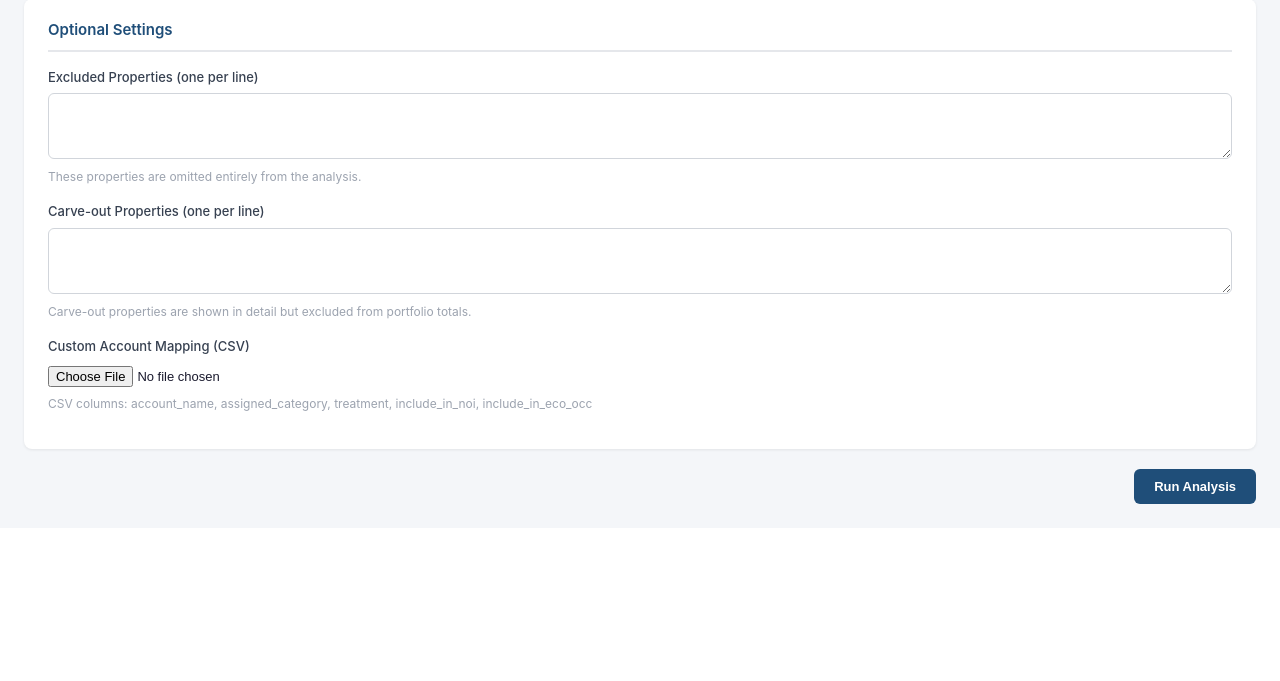
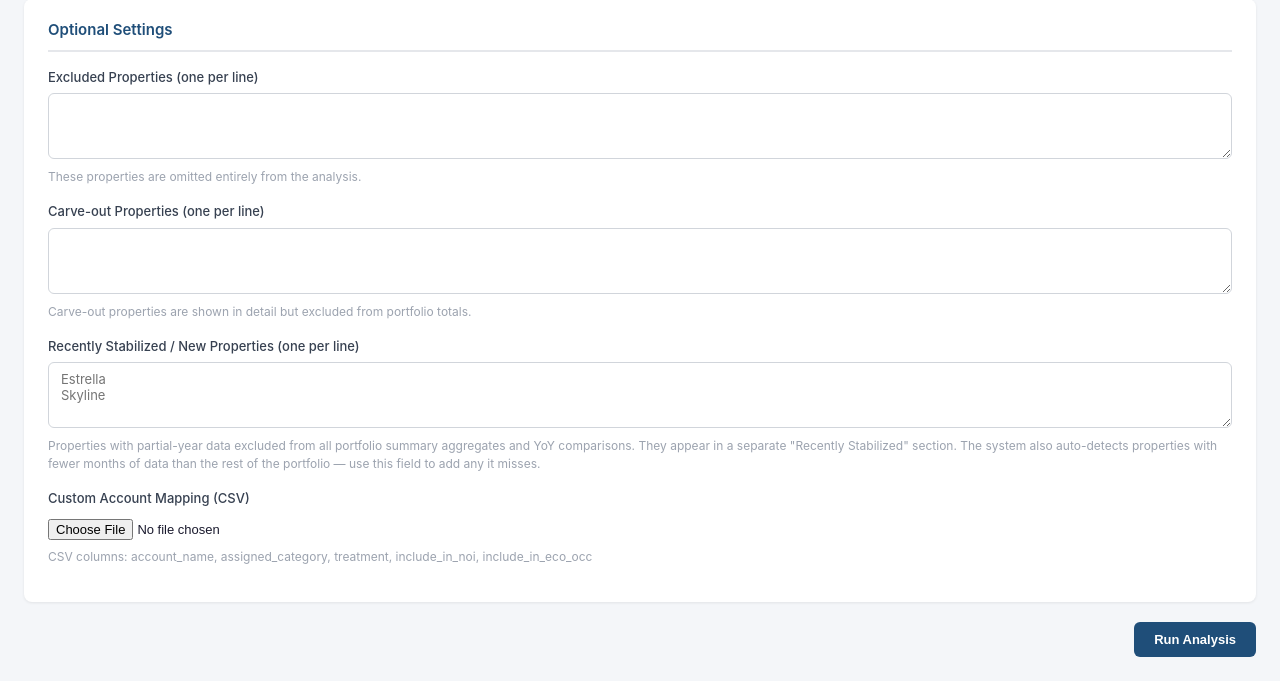
Before and after one commit to epagtaconan22/portfolio-analyzer, a Flask app: page / in a window 1280 px wide. Shown: the part 1598-2279 px from the top of the page. Before the commit the page ends 2102 px from the top, so only its background shows below. Run offline with Flask 3, Linux system fonts and the light colour scheme.

Commit message:
feat: partial-year property filtering for apples-to-apples YoY comparison
Adds automatic detection and manual override for properties that cannot be
fairly compared year-over-year due to partial-year data (e.g. Estrella which
stabilised mid-2024). These properties are excluded from all portfolio summary
aggregates and YoY comparisons and shown in a dedicated "Recently Stabilised"
section instead.

Auto-detection (upload.py _detect_partial_year): for each year in the dataset,
the expected month count equals the maximum any non-carveout property has. Any
property with fewer months than that in any year is flagged as partial-year.
For Q1-only analyses no partial-year is detected (all properties have 3 months).

Manual override: new "Recently Stabilised / New Properties" textarea in the
upload form's Optional Settings section lets users add any property the
auto-detection misses.

is_partial_year flag added to PropertyPeriodKPIs (defaults False so old
stored runs load without error). Flag is persisted in metadata.json alongside
auto_detected_partial and manually_stabilized lists.

Results route: partial-year properties excluded from period_aggs, year_aggs,
prop_rows, and noi_vs_budget. partial_year_rows computed separately from
latest-year KPIs and passed to template.

Dashboard template: Portfolio Summary h2 gains an info-badge (circled i) whose
hover tooltip lists excluded, carve-out, and recently-stabilised properties.
New amber-bordered "Recently Stabilised / New Properties" section shows each
property's latest-year Income, Expenses, Actual NOI, Budget NOI, NOI Var, and
Eco Occ with no YoY columns. Both tables have data-sortfilter.

Workbook (_build_dashboard): period_aggs and year_aggs exclude partial-year.
New "Recently Stabilised" table appended after the Below Eco Occ target table.

All 103 tests pass.

Co-Authored-By: Claude Sonnet 4.6 <noreply@anthropic.com>

```diff
--- a/app/exporter/main_workbook.py
+++ b/app/exporter/main_workbook.py
@@ -181,22 +181,24 @@ def _build_dashboard(wb, kpis, portfolio_name, eco_occ_target, ar_rows=None,
     from openpyxl.worksheet.properties import Outline
     ws.sheet_properties.outlinePr = Outline(summaryBelow=False, summaryRight=False)
 
-    props = {k.property_name for k in kpis if not k.is_carveout}
+    props = {k.property_name for k in kpis if not k.is_carveout and not k.is_partial_year}
     num_props = len(props)
 
-    # ── Quarter-period aggregates ────────────────────────────────────────────
+    # ── Quarter-period aggregates (partial-year properties excluded) ─────────
     quarters = _get_sorted_quarters(kpis)
     period_labels = [_quarter_label(yr, q) for (yr, q) in quarters]
     period_aggs: dict[str, dict] = {}
     for (yr, q) in quarters:
-        q_kpis = [k for k in _kpis_for_quarter(kpis, yr, q) if not k.is_carveout]
+        q_kpis = [k for k in _kpis_for_quarter(kpis, yr, q)
+                  if not k.is_carveout and not k.is_partial_year]
         period_aggs[_quarter_label(yr, q)] = _aggregate(q_kpis)
 
-    # ── Annual aggregates and YoY year pairs ─────────────────────────────────
-    years_sorted = sorted({k.year for k in kpis if not k.is_carveout})
+    # ── Annual aggregates and YoY year pairs (partial-year excluded) ─────────
+    years_sorted = sorted({k.year for k in kpis if not k.is_carveout and not k.is_partial_year})
     year_aggs: dict[int, dict] = {}
     for yr in years_sorted:
-        yr_kpis = [k for k in kpis if k.year == yr and not k.is_carveout]
+        yr_kpis = [k for k in kpis
+                   if k.year == yr and not k.is_carveout and not k.is_partial_year]
         year_aggs[yr] = _aggregate(yr_kpis)
     # One year pair per consecutive year, newest first: [(2025, 2026), (2024, 2025), ...]
     year_pairs = list(reversed([(years_sorted[i], years_sorted[i + 1])
@@ -387,6 +389,64 @@ def _build_dashboard(wb, kpis, portfolio_name, eco_occ_target, ar_rows=None,
     row += 1
     _write_below_target_table(ws, kpis, row, eco_occ_target,
                               use_budget_eco_occ=use_budget_eco_occ)
+
+    # ── Recently Stabilised / New Properties ─────────────────────────────────
+    partial_kpis = [k for k in kpis if k.is_partial_year and not k.is_carveout]
+    if partial_kpis:
+        # row position: find next empty row after the below-target table
+        # (use a large offset; the below-target table is small)
+        py_row = ws.max_row + 3
+        ws.cell(py_row, 1,
+            "Recently Stabilised / New Properties "
+            "(partial-year data — excluded from all portfolio totals and YoY comparisons)"
+        ).font = BOLD_FONT
+        py_row += 1
+
+        py_headers = [
+            "Property", "PM", "City", "Tenancy Type", "Total Units",
+            "Actual Income", "Actual Expenses", "Actual NOI",
+            "Budget NOI", "NOI Var vs Budget", "NOI Var %", "Eco Occ %",
+        ]
+        for ci, h in enumerate(py_headers, 1):
+            ws.cell(py_row, ci, h)
+        style_header_row(ws, py_row, len(py_headers), fill=_DARK_HDR_FILL, font=_DARK_HDR_FONT)
+        py_row += 1
+
+        # Aggregate per partial-year property for the latest quarter
+        py_quarters = _get_sorted_quarters(partial_kpis)
+        if py_quarters:
+            _py_yr, _py_q = py_quarters[0]
+            py_q_kpis = _kpis_for_quarter(partial_kpis, _py_yr, _py_q)
+            py_groups: dict[str, list] = {}
+            for k in py_q_kpis:
+                py_groups.setdefault(k.property_name, []).append(k)
+
+            for rank, (prop, pklist) in enumerate(sorted(py_groups.items()), 0):
+                agg = _aggregate(pklist)
+                row_fill = _ICE_BLUE_FILL if rank % 2 == 0 else _WHITE_FILL
+                for ci in range(1, len(py_headers) + 1):
+                    ws.cell(py_row, ci).fill = row_fill
+                ws.cell(py_row, 1, prop)
+                ws.cell(py_row, 2, pklist[0].pm_name)
+                ws.cell(py_row, 3, pklist[0].city)
+                ws.cell(py_row, 4, pklist[0].tenancy_type)
+                ws.cell(py_row, 5, agg.get("total_units") or "N/A")
+                _c(ws, py_row, 6,  agg.get("actual_income"),   CURRENCY_FMT)
+                _c(ws, py_row, 7,  agg.get("actual_expenses"),  CURRENCY_FMT)
+                _c(ws, py_row, 8,  agg.get("actual_noi"),       CURRENCY_FMT)
+                _c(ws, py_row, 9,  agg.get("budget_noi"),       CURRENCY_FMT)
+                noi_var = (agg.get("actual_noi") - agg.get("budget_noi")
+                           if agg.get("actual_noi") is not None and agg.get("budget_noi") is not None
+                           else None)
+                noi_var_pct = (noi_var / abs(agg.get("budget_noi"))
+                               if noi_var is not None and agg.get("budget_noi")
+                               else None)
+                _c(ws, py_row, 10, noi_var,     CURRENCY_FMT)
+                _c(ws, py_row, 11, noi_var_pct, VAR_PCT_FMT)
+                _c(ws, py_row, 12, agg.get("eco_occ_pct"), PCT_FMT)
+                if noi_var is not None:
+                    apply_variance_fill(ws.cell(py_row, 10), noi_var, favorable_is_positive=True)
+                py_row += 1
 
     # ── Column widths ────────────────────────────────────────────────────────
     ws.column_dimensions["A"].width = 28
--- a/app/models.py
+++ b/app/models.py
@@ -104,6 +104,7 @@ class PropertyPeriodKPIs:
     source_key: str = ""
     is_below_eco_occ_target: bool = False
     is_carveout: bool = False
+    is_partial_year: bool = False  # True if property lacks full-period data in any year
     # Property metadata (sourced from PROPERTY_METADATA in config.py)
     city: str = ""
     tenancy_type: str = ""
--- a/app/routes/upload.py
+++ b/app/routes/upload.py
@@ -34,12 +34,15 @@ def run_analysis():
     eco_occ_target      = float(request.form.get("eco_occ_target", ECO_OCC_TARGET * 100)) / 100
     use_budget_eco_occ  = request.form.get("use_budget_eco_occ") == "1"
     pm_names_raw        = request.form.get("pm_names", "").strip()
-    excluded_raw   = request.form.get("excluded_properties", "").strip()
-    carveout_raw   = request.form.get("carveout_properties", "").strip()
+    excluded_raw     = request.form.get("excluded_properties", "").strip()
+    carveout_raw     = request.form.get("carveout_properties", "").strip()
+    stabilized_raw   = request.form.get("stabilized_properties", "").strip()
 
     excluded  = ({p.strip().lower() for p in excluded_raw.splitlines() if p.strip()}
                  | PERMANENT_EXCLUSIONS)
     carveouts = {p.strip().lower() for p in carveout_raw.splitlines() if p.strip()}
+    # Manually specified recently-stabilised / new properties (canonical names, exact match)
+    manual_stabilized = {p.strip() for p in stabilized_raw.splitlines() if p.strip()}
 
     fin_files = request.files.getlist("financial_files")
     occ_files = request.files.getlist("occupancy_file")
@@ -156,6 +159,17 @@ def run_analysis():
         k.city = meta.get("city", "")
         k.tenancy_type = meta.get("tenancy_type", "")
 
+    # ── Partial-year detection ────────────────────────────────────────────────────
+    # Auto-detect: a property is "partial year" if it has fewer months of data than
+    # the maximum any property has in the same year.  Newly stabilised properties
+    # typically show up in partial years (e.g. Estrella started mid-2024).
+    auto_partial: set[str] = _detect_partial_year(kpis)
+    partial_year_props = auto_partial | manual_stabilized  # union of both sources
+
+    for k in kpis:
+        if k.property_name in partial_year_props:
+            k.is_partial_year = True
+
     for k in kpis:
         if k.eco_occ_pct is not None:
             if use_budget_eco_occ and k.budget_eco_occ_pct is not None:
@@ -200,8 +214,11 @@ def run_analysis():
         "num_properties": len(props),
         "pm_names": pm_names_used,
         "source_files": [os.path.basename(p) for p in saved_paths],
-        "excluded_properties": list(excluded),
-        "carveout_properties": list(carveouts),
+        "excluded_properties":         sorted(excluded - PERMANENT_EXCLUSIONS),
+        "carveout_properties":         sorted(carveouts),
+        "partial_year_properties":     sorted(partial_year_props),
+        "manually_stabilized":         sorted(manual_stabilized),
+        "auto_detected_partial":       sorted(auto_partial),
         "main_workbook": os.path.basename(main_path),
         "backup_workbook": os.path.basename(backup_path),
         "ar_tenant_rent_periods": [f"{MONTHS[mo]}-{yr}" for (yr, mo) in ar_tr_periods],
@@ -219,3 +236,36 @@ def run_analysis():
             pass
 
     return redirect(url_for("results.show", run_id=run_id))
+
+
+def _detect_partial_year(kpis) -> set[str]:
+    """Auto-detect properties that have fewer months of data than the majority in any year.
+
+    For each year present in the KPI dataset, the 'expected' month count is the
+    maximum months any non-carveout property has.  Any property with fewer months
+    than that maximum in any year is flagged as partial-year.
+
+    Example: if most properties have 12 months of 2024 data but Estrella only
+    has 8 (stabilised mid-year), Estrella is flagged.  For a Q1-only analysis
+    every property has 3 months, so no partial-year is detected.
+    """
+    from collections import defaultdict
+
+    months_by: dict[str, dict[int, set]] = defaultdict(lambda: defaultdict(set))
+    for k in kpis:
+        if not k.is_carveout:
+            months_by[k.property_name][k.year].add(k.month)
+
+    # Maximum months any property has per year
+    all_years = {yr for prop_data in months_by.values() for yr in prop_data}
+    max_per_year: dict[int, int] = {}
+    for yr in all_years:
+        counts = [len(months_by[p][yr]) for p in months_by if yr in months_by[p]]
+        max_per_year[yr] = max(counts) if counts else 0
+
+    partial: set[str] = set()
+    for prop, yr_data in months_by.items():
+        for yr, months in yr_data.items():
+            if max_per_year.get(yr, 0) > 0 and len(months) < max_per_year[yr]:
+                partial.add(prop)
+    return partial
--- a/app/templates/upload.html
+++ b/app/templates/upload.html
@@ -113,6 +113,12 @@
       <label for="carveout_properties">Carve-out Properties (one per line)</label>
       <textarea id="carveout_properties" name="carveout_properties" rows="3"></textarea>
       <span class="hint">Carve-out properties are shown in detail but excluded from portfolio totals.</span>
+    </div>
+    <div class="field">
+      <label for="stabilized_properties">Recently Stabilized / New Properties (one per line)</label>
+      <textarea id="stabilized_properties" name="stabilized_properties" rows="3"
+                placeholder="Estrella&#10;Skyline"></textarea>
+      <span class="hint">Properties with partial-year data excluded from all portfolio summary aggregates and YoY comparisons. They appear in a separate "Recently Stabilized" section. The system also auto-detects properties with fewer months of data than the rest of the portfolio — use this field to add any it misses.</span>
     </div>
     <div class="field">
       <label for="custom_mapping">Custom Account Mapping (CSV)</label>
--- a/static/style.css
+++ b/static/style.css
@@ -239,6 +239,26 @@ thead .yoy-col {
   color: #374151;
   font-size: 13px;
   max-width: 900px;
+}
+
+/* Info badge — hidden tooltip on section headers */
+.info-badge {
+  display: inline-flex; align-items: center; justify-content: center;
+  width: 16px; height: 16px; border-radius: 50%;
+  background: #e5e7eb; color: #6b7280;
+  font-size: 10px; font-weight: 700; cursor: help;
+  margin-left: 6px; vertical-align: middle;
+  position: relative;
+}
+.info-badge:hover { background: #d1d5db; color: #374151; }
+
+/* Recently Stabilised section highlight */
+.card.stabilised { border-left: 3px solid #f59e0b; }
+.stabilised-badge {
+  display: inline-block; background: #fef3c7; color: #92400e;
+  border: 1px solid #f59e0b; border-radius: 4px;
+  font-size: 11px; font-weight: 600; padding: 1px 6px; margin-left: 6px;
+  vertical-align: middle;
 }
 
 /* Flash messages */
```
Also changed, not shown: app/routes/results.py (+23 -5 lines), app/templates/dashboard.html (+55 -1 lines).
